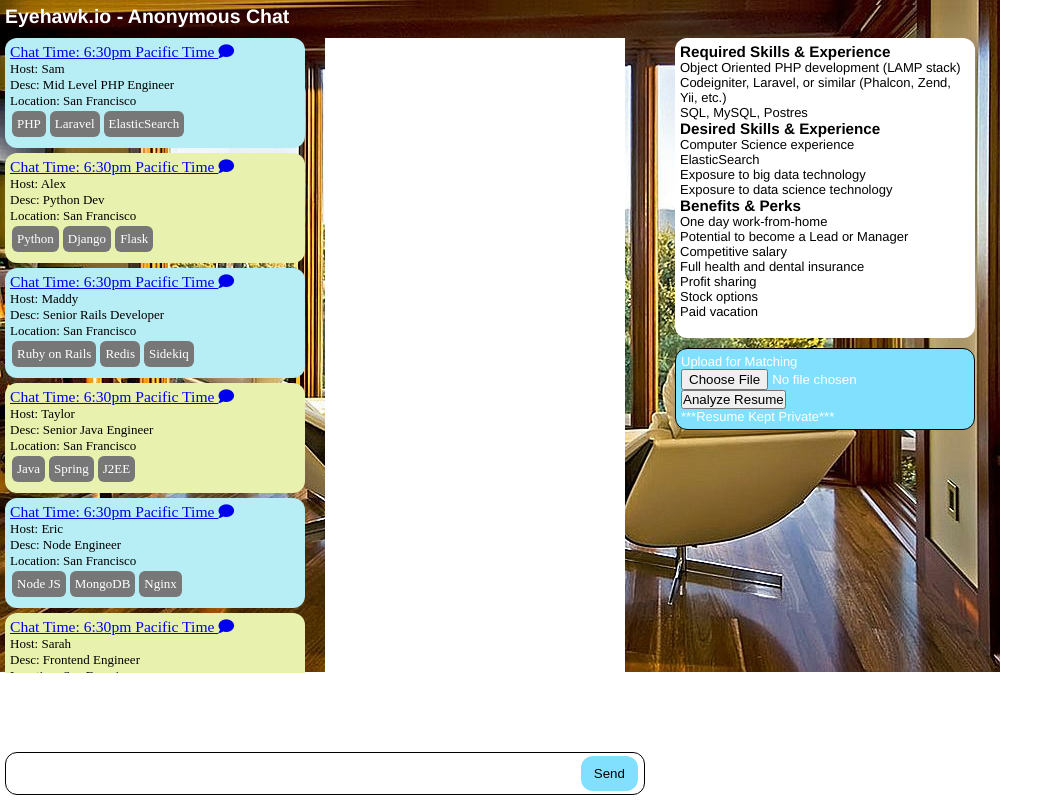
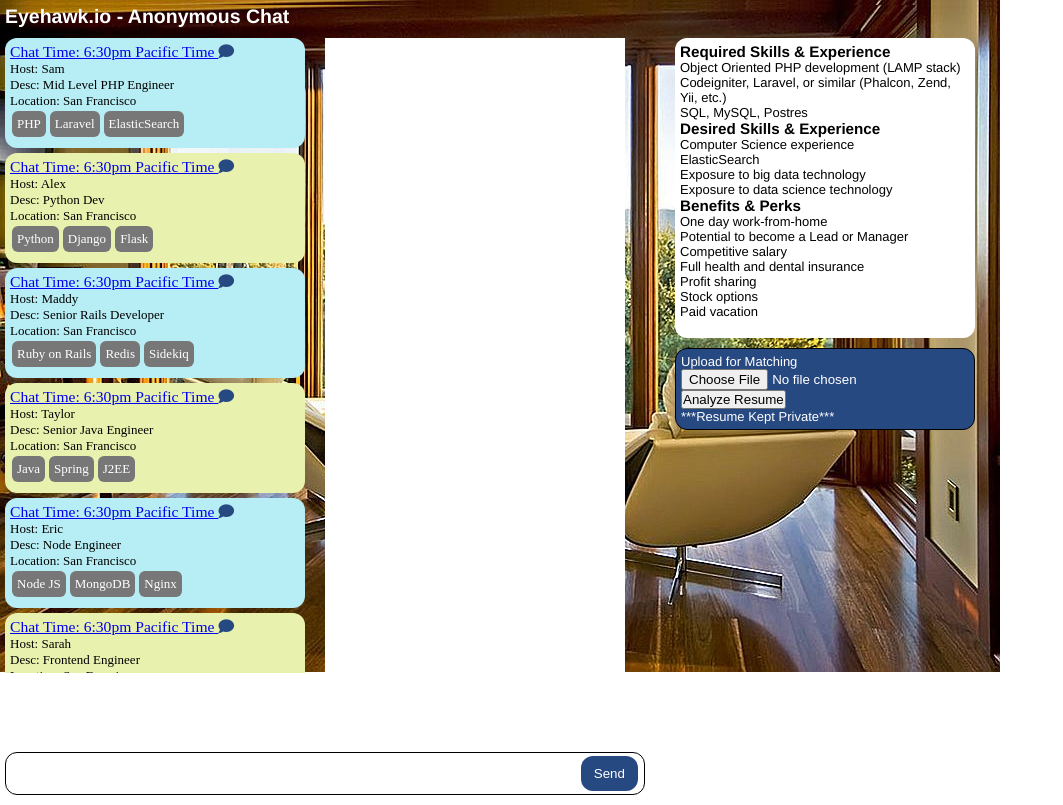
Before and after one commit to jobfriender/socket.io, a website: page index.html in a window 1280 px wide. Shown: the whole page, without its empty margins (0-1063 px from the left). Drawn offline with nearby package versions, Linux system fonts and the light colour scheme.

Commit message:
style blue for actions.

```diff
--- a/index.html
+++ b/index.html
@@ -11,7 +11,7 @@
 
 <div class="chats">
     <div class="select_chat">
-        <div class="time"><a href='/?chat_id=1'>Chat Time: 6:30pm Pacific Time <i class="fa fa-comment" aria-hidden="true"></i></a></div>
+        <div class="time"><a href='/?chat_id=1'>Chat Time: 6:30pm Pacific Time <i class="fa fa-comment action" aria-hidden="true"></i></a></div>
         <div class="host">Host: Sam</div>
         <div class="host">Desc: Mid Level PHP Engineer</div>
         <div class="host">Location: San Francisco</div>
@@ -23,7 +23,7 @@
         <div class="time">
             <a href='/?chat_id=2'>
                 Chat Time: 6:30pm Pacific Time
-                <i class="fa fa-comment" aria-hidden="true"></i>
+                <i class="fa fa-comment action" aria-hidden="true"></i>
             </a>
         </div>
         <div class="host">Host: Alex</div>
@@ -37,7 +37,7 @@
         <div class="time">
             <a href='/?chat_id=3'>
                 Chat Time: 6:30pm Pacific Time
-                <i class="fa fa-comment" aria-hidden="true"></i>
+                <i class="fa fa-comment action" aria-hidden="true"></i>
             </a>
         </div>
         <div class="host">Host: Maddy</div>
@@ -51,7 +51,7 @@
         <div class="time">
             <a href='/?chat_id=4'>
                 Chat Time: 6:30pm Pacific Time
-                <i class="fa fa-comment" aria-hidden="true"></i>
+                <i class="fa fa-comment action" aria-hidden="true"></i>
             </a>
         </div>
         <div class="host">Host: Taylor</div>
@@ -65,7 +65,7 @@
         <div class="time">
             <a href='/?chat_id=5'>
                 Chat Time: 6:30pm Pacific Time
-                <i class="fa fa-comment" aria-hidden="true"></i>
+                <i class="fa fa-comment action" aria-hidden="true"></i>
             </a>
         </div>
         <div class="host">Host: Eric</div>
@@ -79,7 +79,7 @@
         <div class="time">
             <a href='/?chat_id=6'>
                 Chat Time: 6:30pm Pacific Time
-                <i class="fa fa-comment" aria-hidden="true"></i>
+                <i class="fa fa-comment action" aria-hidden="true"></i>
             </a>
         </div>
         <div class="host">Host: Sarah</div>
@@ -93,7 +93,7 @@
         <div class="time">
             <a href='/?chat_id=7'>
                 Chat Time: 6:30pm Pacific Time
-                <i class="fa fa-comment" aria-hidden="true"></i>
+                <i class="fa fa-comment action" aria-hidden="true"></i>
             </a>
         </div>
         <div class="host">Host: Sam, JobSpringPartners</div>
@@ -107,7 +107,7 @@
         <div class="time">
             <a href='/?chat_id=8'>
                 Chat Time: 6:30pm Pacific Time
-                <i class="fa fa-comment" aria-hidden="true"></i>
+                <i class="fa fa-comment action" aria-hidden="true"></i>
             </a>
         </div>
         <div class="host">Host: Tim</div>
--- a/public/css/style.css
+++ b/public/css/style.css
@@ -5,6 +5,8 @@ html, body
     font: 13px Helvetica, Arial;
     background-image: url('/office.jpg');
     background-repeat: no-repeat;
+
+    --action-color: rgb(39, 73, 130);
 }
 
 .chats {
@@ -63,10 +65,15 @@ form input {
 
 form button {
     width: 9%;
-    background: rgb(130, 224, 255);
+    background: var(--action-color);
     border: none;
     padding: 10px;
     border-radius: 12px;
+    color: white;
+}
+
+.action {
+    color: var(--action-color);
 }
 
 .select_chat {
@@ -98,7 +105,7 @@ form button {
     margin: 5px;
 
     color: white;
-    background: rgb(130, 224, 255);
+    background: var(--action-color);
 
     border-style: solid;
     border-width: 1px;
```
Also changed, not shown: index.js (+1 -18 lines).
